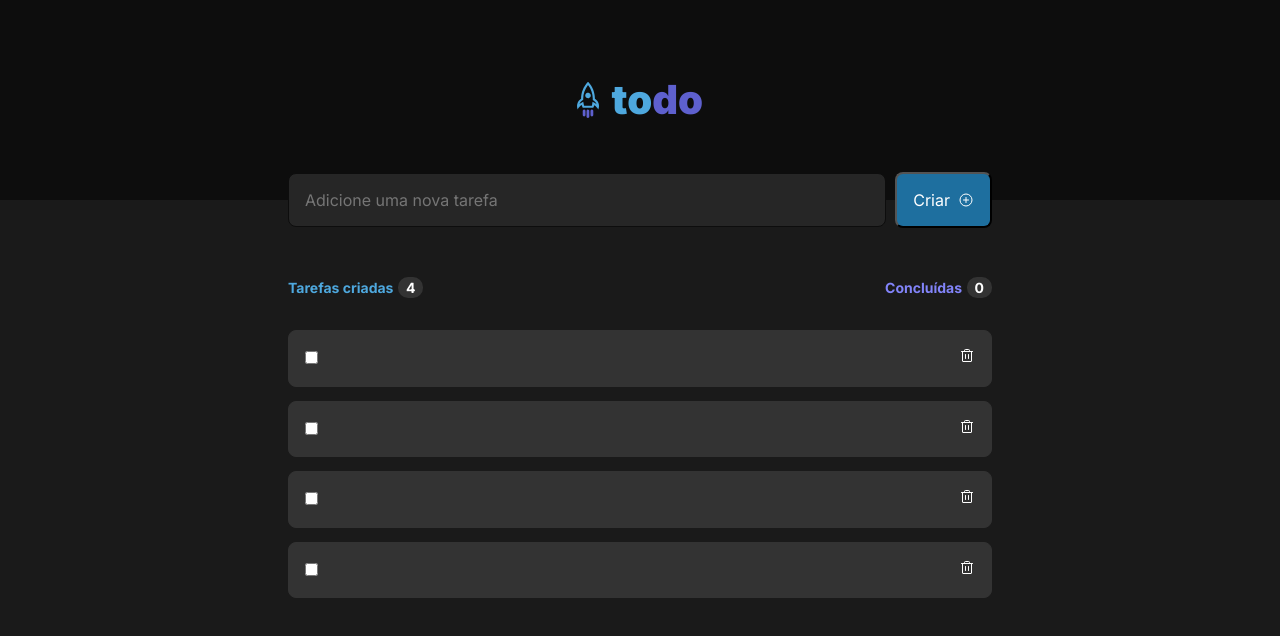
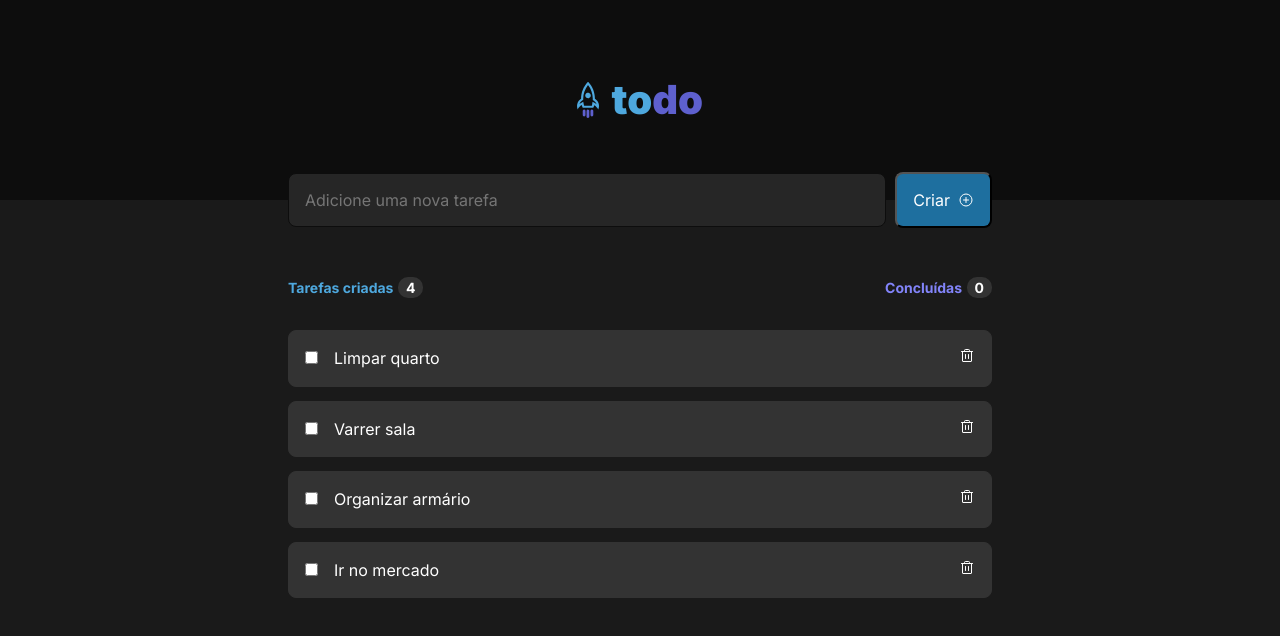
Before and after one commit to vribeiro48/todo-list, a React (Vite) app: page / in a window 1280 px wide. Shown: the top 636 px of the page. Built offline with nearby package versions, Linux system fonts and the light colour scheme.

Commit message:
Changing Task's prop name to content

```diff
--- a/src/components/Task.tsx
+++ b/src/components/Task.tsx
@@ -2,11 +2,11 @@ import styles from './Task.module.css'
 
 import { Trash } from 'phosphor-react'
 
-interface Task {
-  name: string;
+interface TaskProps {
+  content: string;
 }
 
-export function Task(props: Task) {
+export function Task(props: TaskProps) {
   return (
     <li className={styles.task}>
       <div className={styles.inputTaskName}>
@@ -14,7 +14,7 @@ export function Task(props: Task) {
           <input type="checkbox" />
         </span>
         <span>
-          {props.name}
+          {props.content}
         </span>
       </div>
       <div>
```
